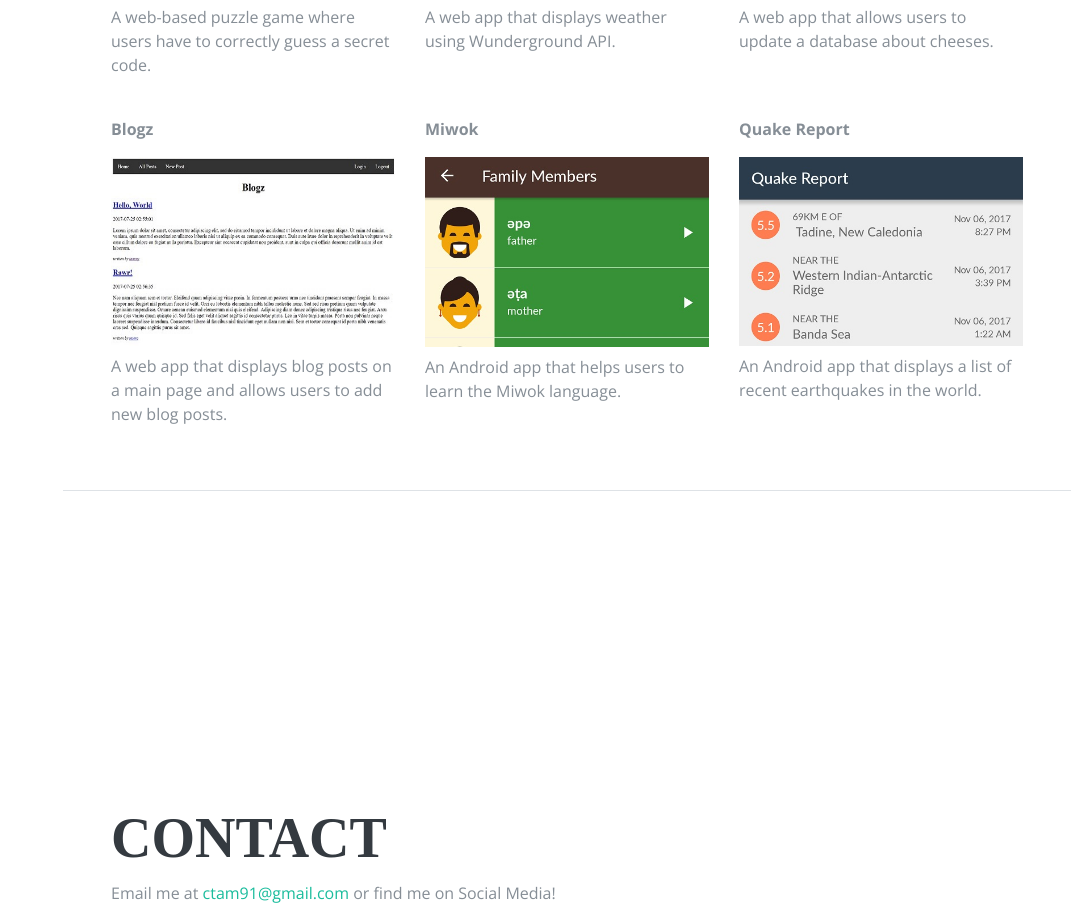
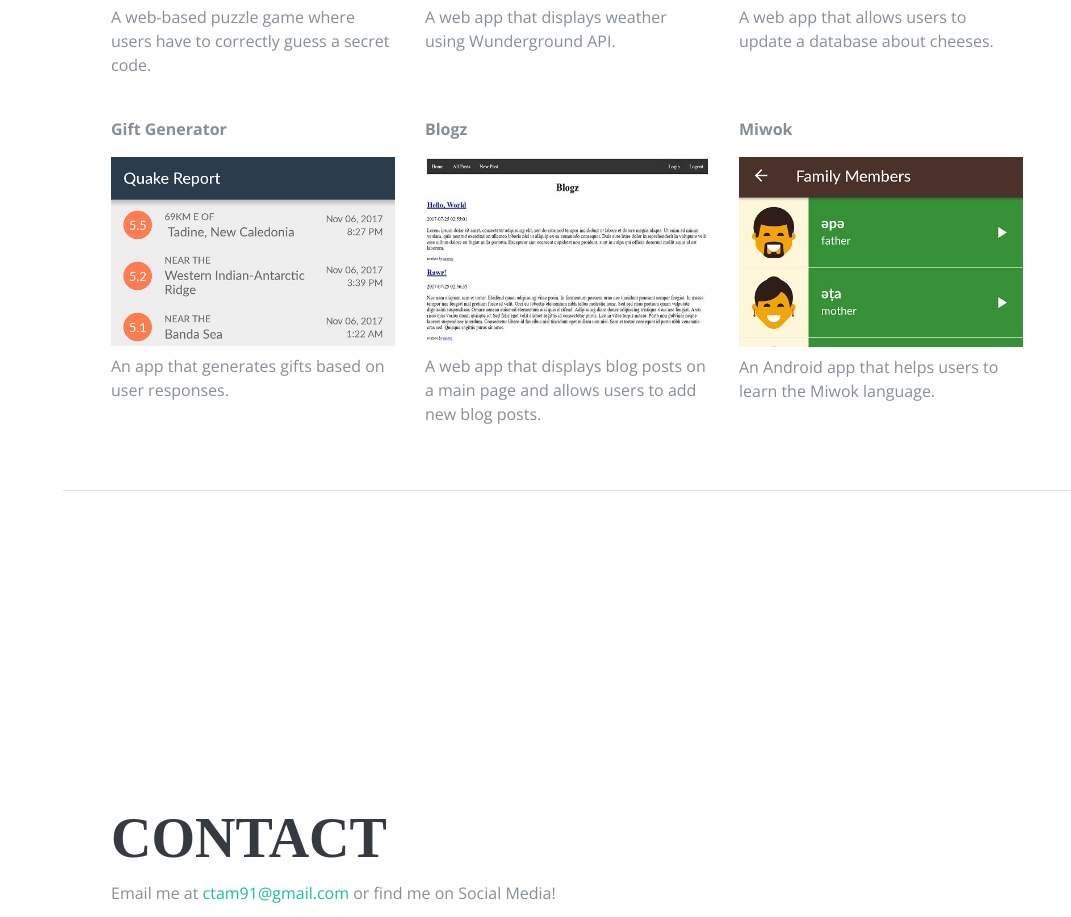
Before and after one commit to ctam91/ctam91.github.io, a plain HTML site: page index.html in a window 1280 px wide. Shown: the part 1963-2880 px from the top of the page, without its empty margins (209-1280 px from the left). Drawn offline with nearby package versions, Linux system fonts and the light colour scheme; a web font is replaced by a local one.

Commit message:
add gift-generator

```diff
--- a/index.html
+++ b/index.html
@@ -155,6 +155,13 @@
             <br/>
             <div class="row">
                 <div class="col-sm-4">
+                    <p style="font-weight:bold">Gift Generator</p>
+                    <a href="http://gift-generator-env.us-east-1.elasticbeanstalk.com/">
+                        <img class="img-fluid img-profile mx-auto mb-2" src="img/earthquake.jpg" alt="Gift Generator">
+                    </a>
+                    <p>An app that generates gifts based on user responses.</p>
+                </div>
+                <div class="col-sm-4">
                     <p style="font-weight:bold">Blogz</p>
                     <a href="https://tammy-blog-example.herokuapp.com/">
                     <img class="img-fluid img-profile mx-auto mb-2" src="img/blogz.jpg">
@@ -167,13 +174,6 @@
                         <img class="img-fluid img-profile mx-auto mb-2" src="img/family.jpg" alt="Miwok">
                     </a>
                     <p>An Android app that helps users to learn the Miwok language.</p>
-                </div>
-                <div class="col-sm-4">
-                    <p style="font-weight:bold">Quake Report</p>
-                    <a href="https://github.com/ctam91/quake-report">
-                        <img class="img-fluid img-profile mx-auto mb-2" src="img/earthquake.jpg" alt="Earthquake">
-                    </a>
-                    <p>An Android app that displays a list of recent earthquakes in the world.</p>
                 </div>
             </div>
 
```
Also changed, not shown: 1 other file.
